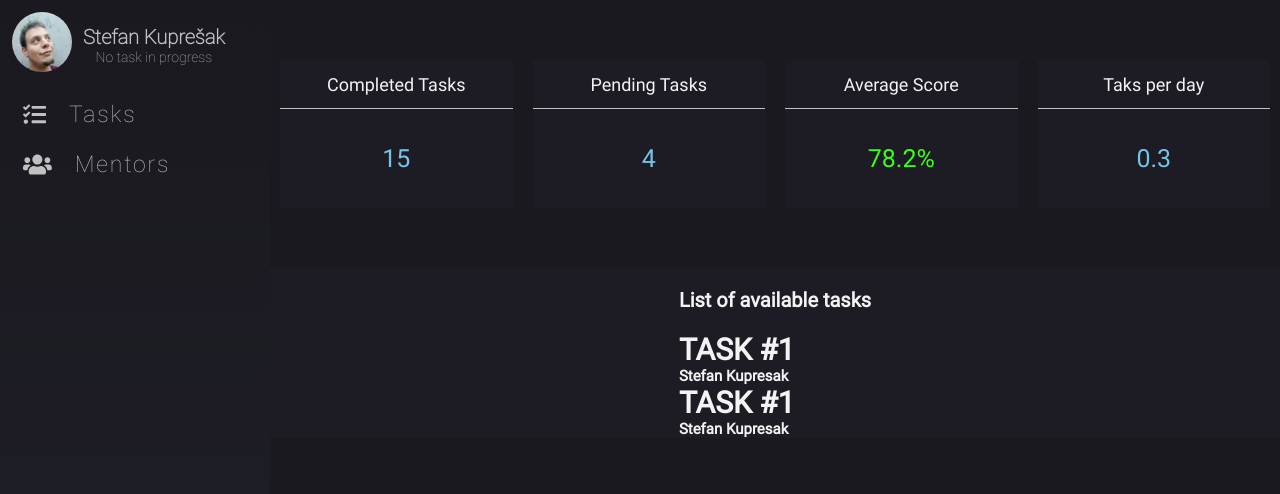
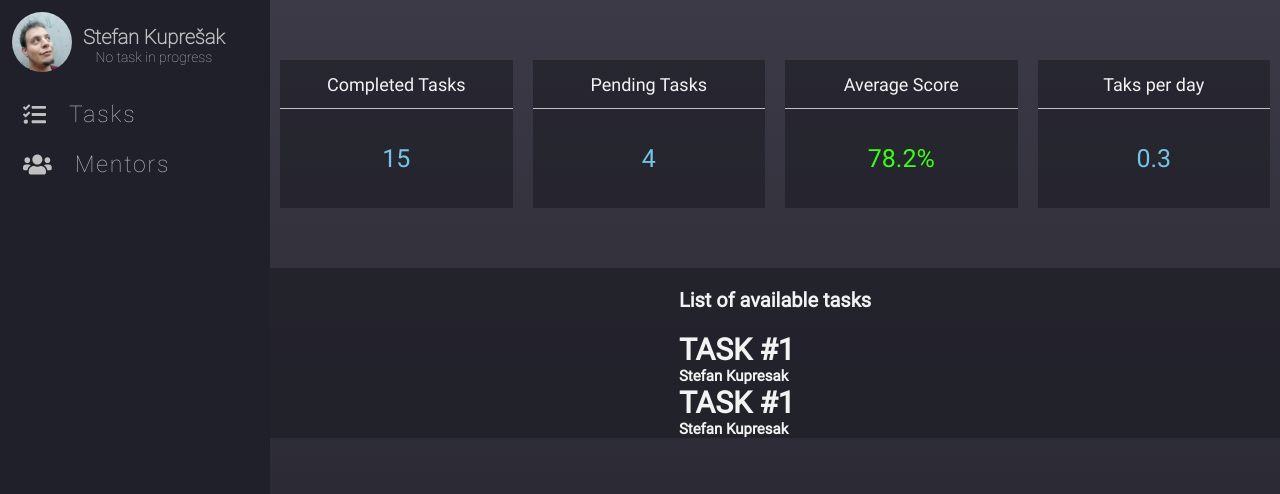
Before and after one commit to dev-cyprium/Timings, a React (Create React App) app: page /tasks in a window 1280 px wide. Shown: the top 494 px of the page. Built offline with nearby package versions, Linux system fonts and the light colour scheme.

Commit message:
added linear gradient to the content

```diff
--- a/src/index.css
+++ b/src/index.css
@@ -32,7 +32,7 @@ html {
 }
 
 .content {
-  background: #1a191f;
+  background: linear-gradient(to bottom,#3c3a46,#20202a);
   width: 100%;
 }
 
--- a/src/layout/navigation.css
+++ b/src/layout/navigation.css
@@ -3,7 +3,7 @@
   max-width: 27rem;
   font-size: 2.3rem;
   font-family: 'Roboto Thin';
-  background: linear-gradient(#1a191f,#20202a);
+  background: #20202a;
 }
 
 .Navigation-navbar a {
--- a/src/task/tasks.css
+++ b/src/task/tasks.css
@@ -10,13 +10,13 @@
 }
 
 .Panel--background {
-  background:rgba(32, 32, 41, 0.55);
+  background:rgba(32, 32, 41, 0.8);
 }
 
 /* TaskPanel */
 
 .TaskPanel {
-  background:rgba(32, 32, 41, 0.55);
+  background:rgba(32, 32, 41, 0.7);
   flex: 1;
   margin: 1em;
 }
```
